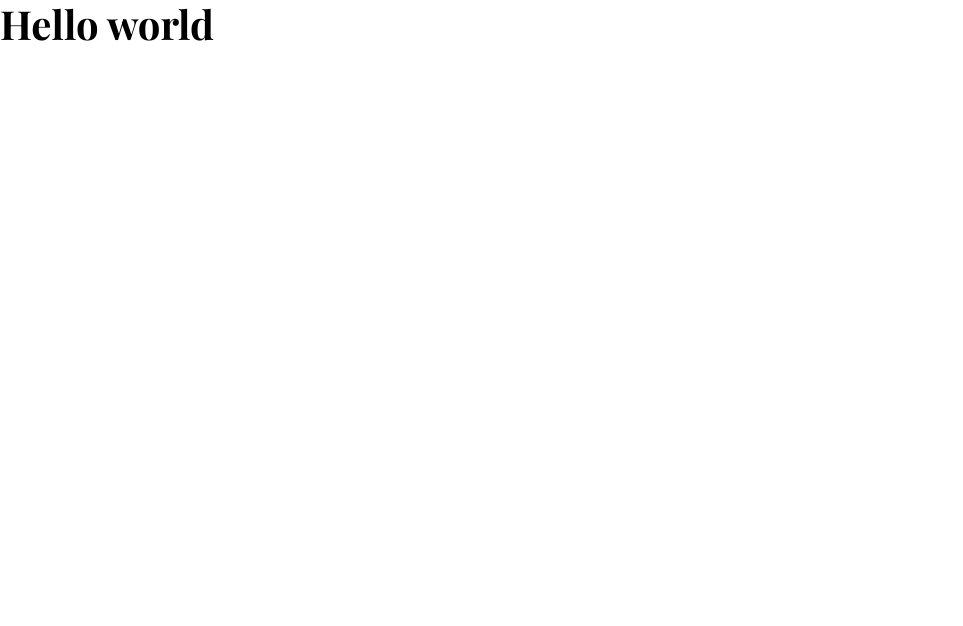
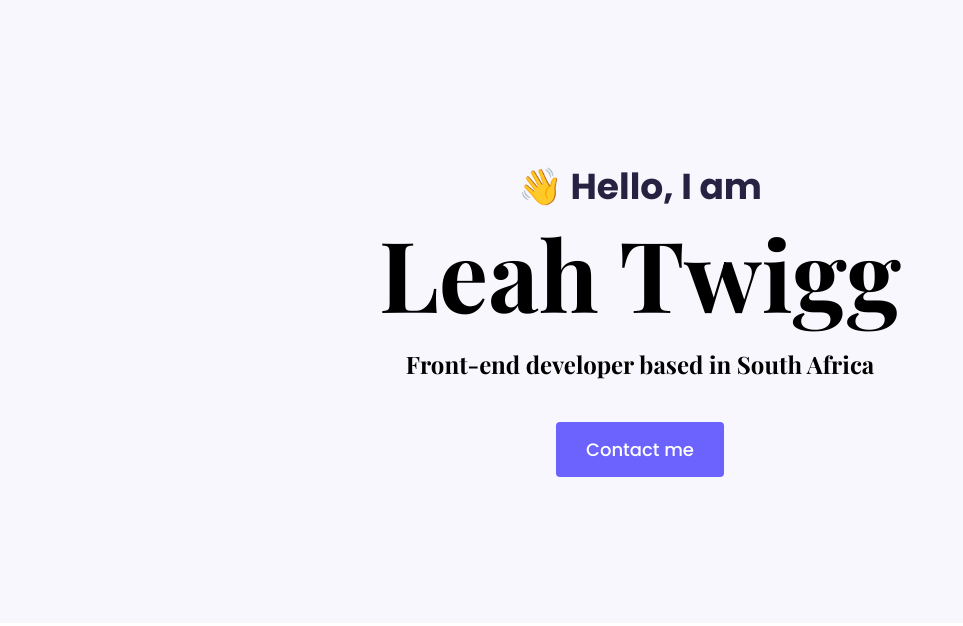
Before and after one commit to lea-bee/portfolio-project, a website built with Parcel: page index.html in a window 1280 px wide. Shown: the whole page, without its empty margins (0-963 px from the left). Built offline with nearby package versions, Linux system fonts and the light colour scheme.

Commit message:
Applied homepage CSS

```diff
--- a/index.html
+++ b/index.html
@@ -31,6 +31,13 @@
   </head>
 
   <body>
-    <h1>Hello world</h1>
+    <div class="hero">
+      <p>👋 Hello, I am</p>
+      <h1>Leah Twigg</h1>
+      <h2 class="mb-5">Front-end developer based in South Africa</h2>
+      <div>
+        <a href="#" class="btn-branding">Contact me</a>
+      </div>
+    </div>
   </body>
 </html>
--- a/styles/style.css
+++ b/styles/style.css
@@ -1,10 +1,59 @@
-h1 {
+:root {
+  --branding-color: #6c63ff;
+  --secondary-color: #f9f7fe;
+  --heading-font-family: "Playfair Display", serif;
+  --default-font-family: "Poppins", sans-serif;
+}
+
+body {
+  font-family: var(--default-font-family);
+}
+
+h1,
+h2,
+h3,
+h4,
+h5,
+h6 {
   color: black;
-  font-family: "Playfair Display", serif;
+  font-family: var(--heading-font-family);
   font-weight: bold;
 }
 
+h1 {
+  font-size: 98px;
+}
+
 p {
-  font-family: "Poppins", sans-serif;
   font-weight: normal;
 }
+
+.hero {
+  background: var(--secondary-color);
+  text-align: center;
+  padding: 160px 20px;
+}
+
+.hero p {
+  font-size: 36px;
+  font-weight: bold;
+  margin: 0;
+  color: #272142;
+}
+
+.hero h2 {
+  font-family: var(--heading-font-family);
+  font-weight: normal;
+  line-height: 2;
+  font-size: 24px;
+}
+
+.btn-branding {
+  background: var(--branding-color);
+  border-radius: 4px;
+  color: white;
+  font-size: 18px;
+  line-height: 27px;
+  padding: 15px 30px;
+  text-decoration: none;
+}
```
